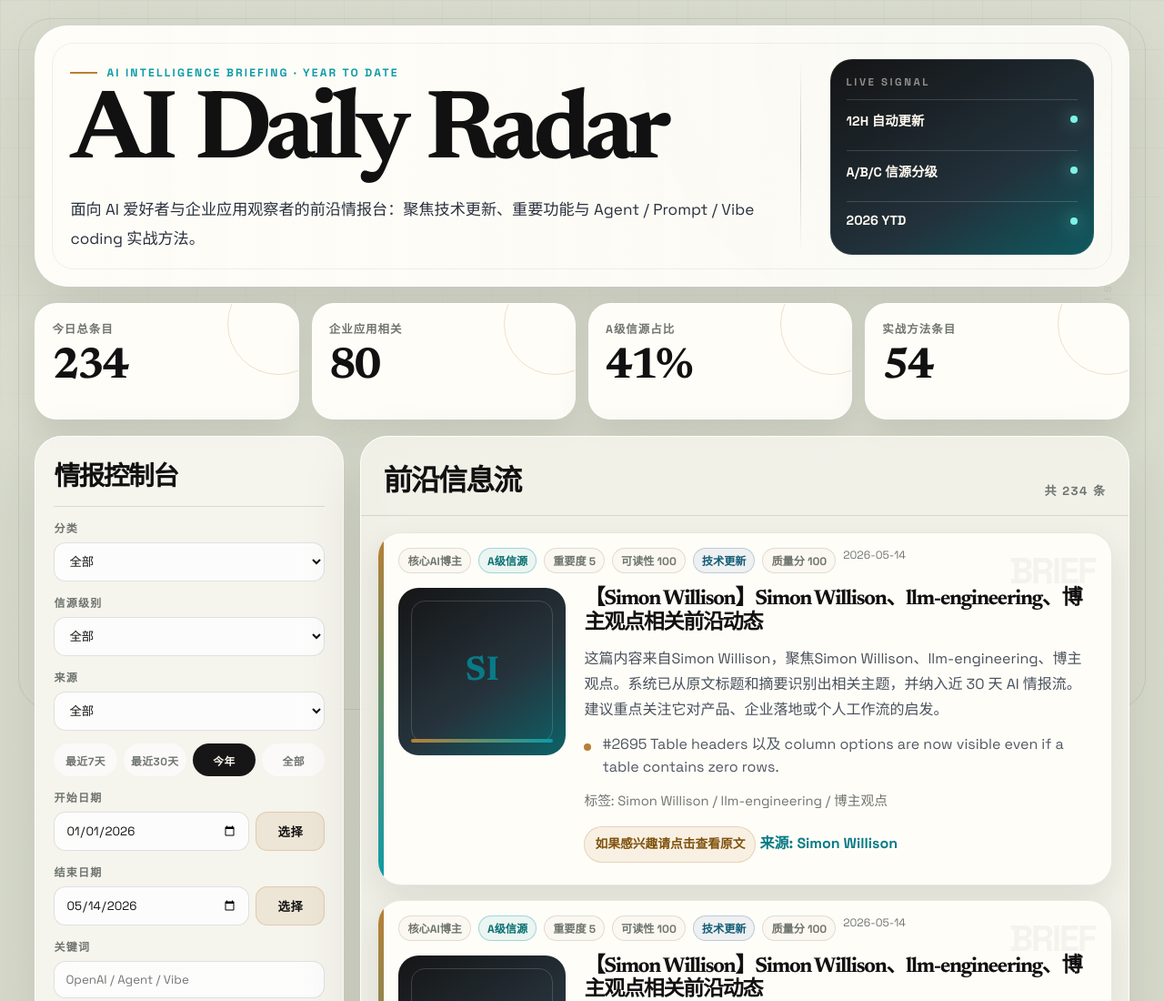
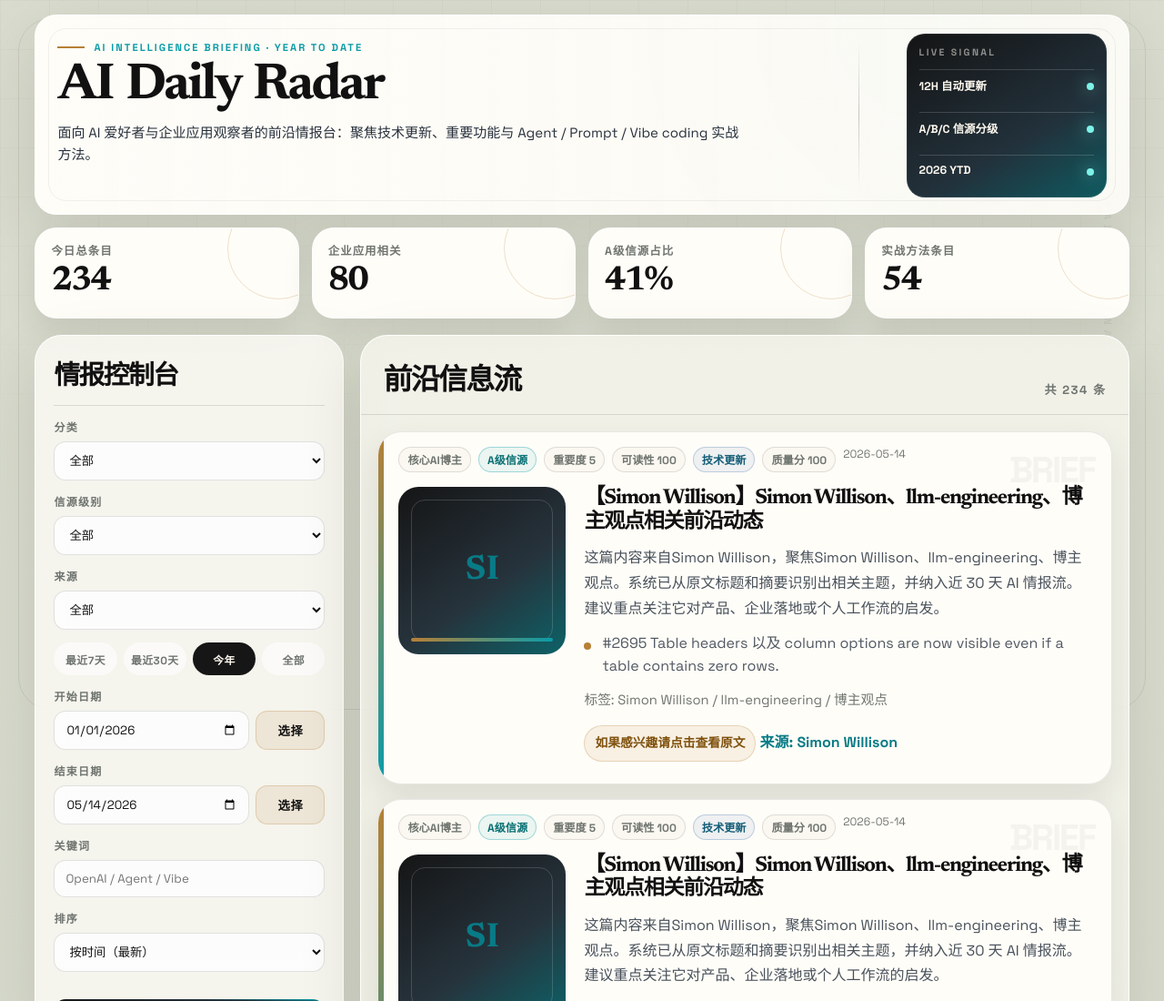
Before and after one commit to Jaffrey-L/-, a website: page index.html in a window 1280 px wide. Shown: the top 1100 px of the page at 91% size. Drawn offline with Linux system fonts and the light colour scheme.

Commit message:
style: compact premium hero layout

```diff
--- a/index.html
+++ b/index.html
@@ -7,7 +7,7 @@
   <link rel="preconnect" href="https://fonts.googleapis.com">
   <link rel="preconnect" href="https://fonts.gstatic.com" crossorigin>
   <link href="https://fonts.googleapis.com/css2?family=Newsreader:opsz,wght@6..72,500;6..72,700&family=Space+Grotesk:wght@400;500;700&family=Noto+Sans+SC:wght@400;500;700&display=swap" rel="stylesheet">
-  <link rel="stylesheet" href="./styles.css?v=20260514-premium-briefing">
+  <link rel="stylesheet" href="./styles.css?v=20260514-compact-briefing">
 </head>
 <body>
   <div class="bg"></div>
--- a/styles.css
+++ b/styles.css
@@ -76,17 +76,17 @@
 }
 
 .hero {
-  margin-top: 28px;
-  padding: 36px 38px 34px;
+  margin-top: 16px;
+  padding: 20px 24px 18px;
   display: grid;
-  grid-template-columns: minmax(0, 1fr) 290px;
-  gap: 36px;
+  grid-template-columns: minmax(0, 1fr) 220px;
+  gap: 24px;
   align-items: stretch;
   background:
     linear-gradient(90deg, rgba(255,253,248,0.98), rgba(255,253,248,0.9)),
     radial-gradient(circle at 80% 10%, rgba(11,156,168,0.16), transparent 36%);
   border: 1px solid rgba(255, 255, 255, 0.88);
-  border-radius: 36px;
+  border-radius: 24px;
   box-shadow: var(--shadow);
   overflow: hidden;
 }
@@ -94,18 +94,18 @@
 .hero::before {
   content: "";
   position: absolute;
-  inset: 18px;
+  inset: 14px;
   pointer-events: none;
   border: 1px solid rgba(17, 17, 17, 0.06);
-  border-radius: 24px;
+  border-radius: 20px;
 }
 
 .hero::after {
   content: "";
   position: absolute;
-  right: 360px;
-  top: 36px;
-  bottom: 36px;
+  right: 296px;
+  top: 28px;
+  bottom: 28px;
   width: 1px;
   background: linear-gradient(to bottom, transparent, var(--hairline-strong), transparent);
 }
@@ -114,9 +114,9 @@
   display: inline-flex;
   align-items: center;
   gap: 10px;
-  margin-bottom: 18px;
+  margin-bottom: 10px;
   color: var(--cyan);
-  font-size: 0.76rem;
+  font-size: 0.7rem;
   font-weight: 800;
   letter-spacing: 0.18em;
   text-transform: uppercase;
@@ -131,40 +131,40 @@
 
 h1 {
   margin: 0;
-  max-width: 780px;
+  max-width: 600px;
   color: var(--ink);
   font-family: "Newsreader", "Noto Sans SC", serif;
-  font-size: clamp(4.4rem, 8.4vw, 8.4rem);
-  line-height: 0.78;
-  letter-spacing: -0.065em;
+  font-size: clamp(2.8rem, 4.4vw, 4.7rem);
+  line-height: 0.94;
+  letter-spacing: -0.045em;
   word-spacing: 0.08em;
 }
 
 .hero p {
-  max-width: 820px;
-  margin: 24px 0 0;
+  max-width: 760px;
+  margin: 12px 0 0;
   color: var(--ink-soft);
-  font-size: 1.07rem;
-  line-height: 1.9;
+  font-size: 0.94rem;
+  line-height: 1.62;
 }
 
 .badges {
   display: grid;
   align-content: end;
   gap: 12px;
-  padding: 18px;
+  padding: 14px;
   color: #fffaf0;
   background:
     linear-gradient(150deg, #141414, #22313b 62%, #0f5a60),
     radial-gradient(circle at 30% 20%, rgba(183,128,53,0.7), transparent 36%);
-  border-radius: 24px;
+  border-radius: 20px;
   box-shadow: inset 0 0 0 1px rgba(255,255,255,0.08);
 }
 
 .badges::before {
   content: "LIVE SIGNAL";
   color: rgba(255, 250, 240, 0.52);
-  font-size: 0.72rem;
+  font-size: 0.66rem;
   font-weight: 800;
   letter-spacing: 0.22em;
 }
@@ -173,9 +173,9 @@
   display: flex;
   justify-content: space-between;
   gap: 14px;
-  padding: 11px 0;
+  padding: 8px 0;
   color: #fffaf0;
-  font-size: 0.9rem;
+  font-size: 0.78rem;
   font-weight: 800;
   border-top: 1px solid rgba(255,255,255,0.16);
 }
@@ -191,7 +191,7 @@
 }
 
 .overview {
-  margin-top: 18px;
+  margin-top: 14px;
   display: grid;
   grid-template-columns: repeat(4, 1fr);
   gap: 14px;
@@ -199,8 +199,8 @@
 
 .kpi {
   position: relative;
-  min-height: 128px;
-  padding: 18px;
+  min-height: 100px;
+  padding: 15px 17px;
   background: var(--paper);
   border: 1px solid rgba(255, 255, 255, 0.9);
   border-radius: 24px;
@@ -230,10 +230,10 @@
 
 .kpi strong {
   display: block;
-  margin-top: 12px;
+  margin-top: 8px;
   color: var(--ink);
   font-family: "Newsreader", "Noto Sans SC", serif;
-  font-size: 3rem;
+  font-size: 2.35rem;
   line-height: 0.95;
   letter-spacing: -0.06em;
 }
```
